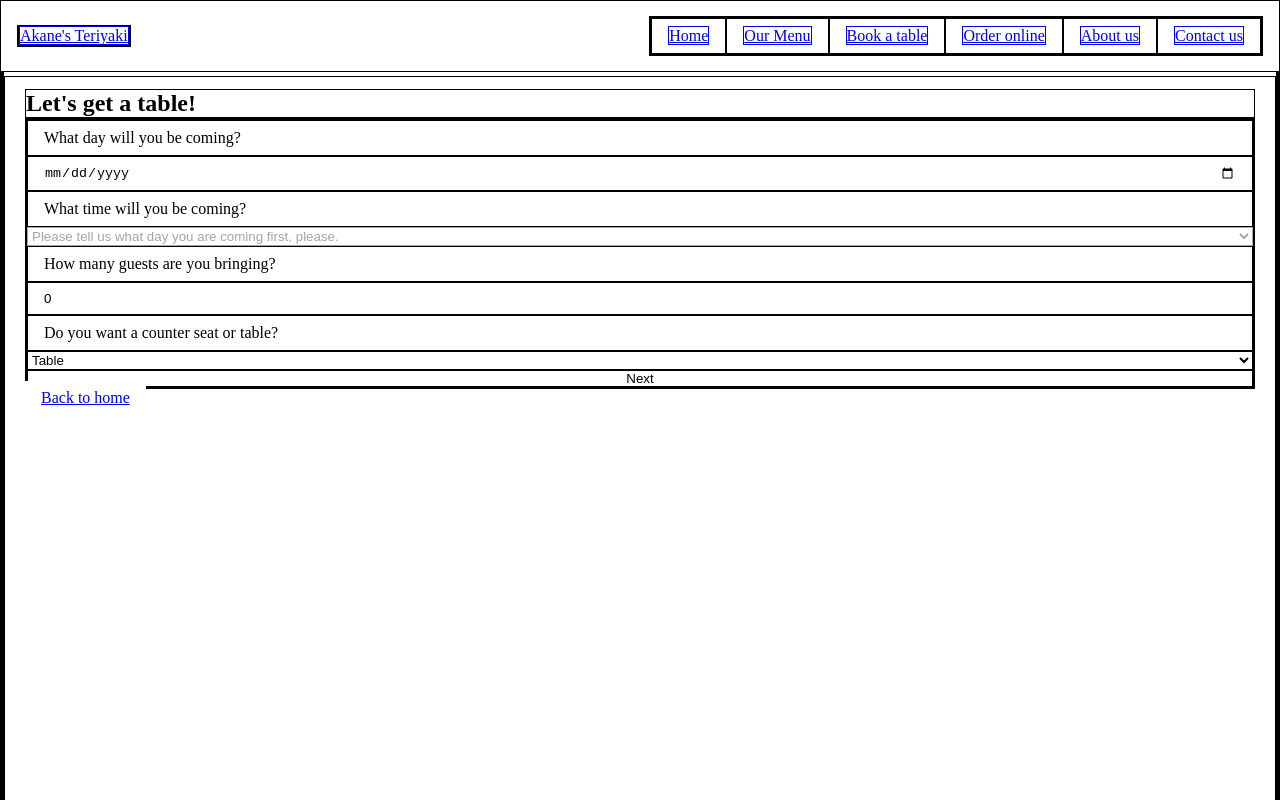
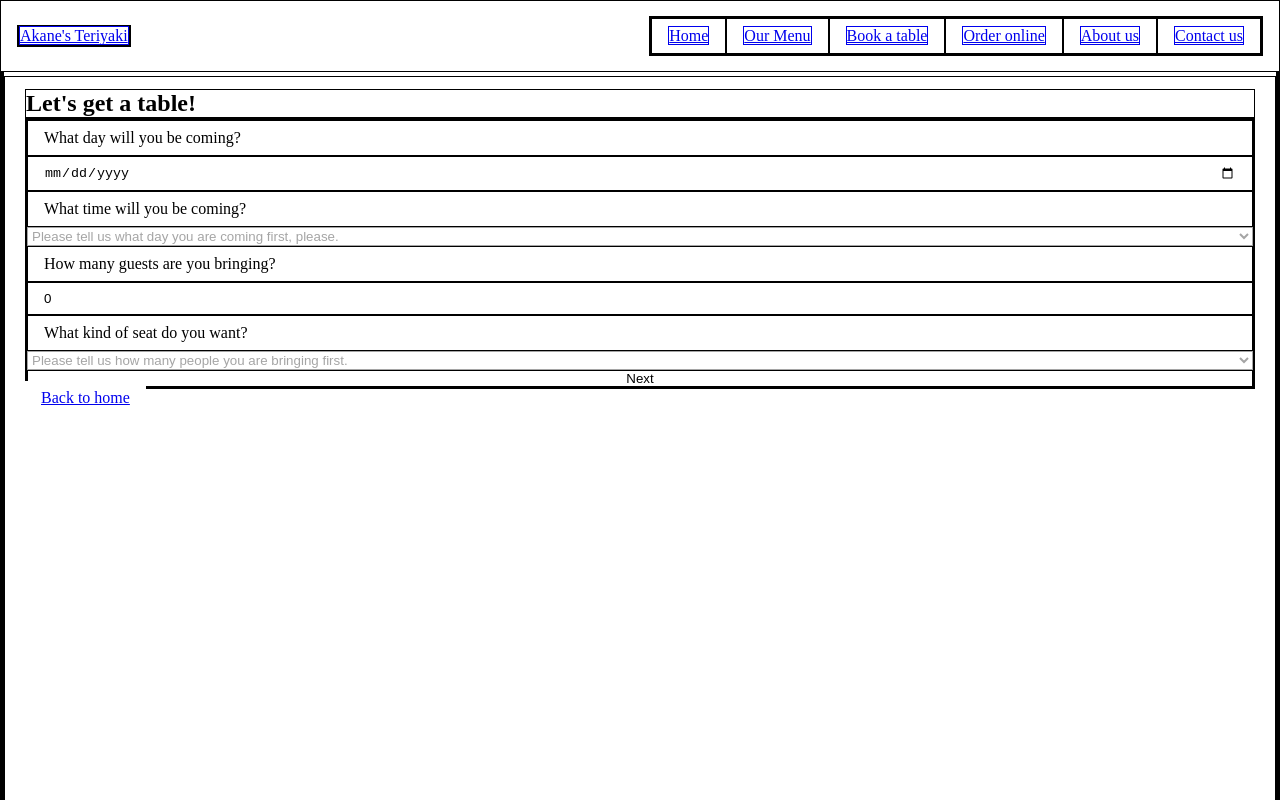
Before and after one commit to jarteaga127/akanes-teriyaki-react, a React (Vite) app: page /book-a-table in a window 1280 px wide. Shown: the top 800 px of the page. Built offline with nearby package versions, Linux system fonts and the light colour scheme.

Commit message:
Updated booking form

```diff
--- a/src/components/BookingForm.tsx
+++ b/src/components/BookingForm.tsx
@@ -1,5 +1,5 @@
 import { useState } from "react";
-import type { BookingDetails, TimeSlot } from "../types";
+import type { BookingDetails, SeatType, TimeSlot } from "../types";
 import "../styles/booking-form.css"
 
 const BookingForm = () => {
@@ -8,7 +8,7 @@ const [formData, setFormData] = useState<Partial<BookingDetails>>({
     guests: 0,
     date: '',
     time: '',
-    seatType: '',
+    seat: '',
 });
 
 const handleInputChange = (e: React.ChangeEvent<HTMLInputElement | HTMLSelectElement>) => {
@@ -26,8 +26,14 @@ const timeSlots: TimeSlot[] = [
     {time: '19:00', label: '19:00', isAvailable: true},
     {time: '20:00', label: '20:00', isAvailable: true},
     {time: '21:00', label: '21:00', isAvailable: true},
-    {time: '22:00', label: '22:00', isAvailable: true}
+    {time: '22:00', label: '22:00', isAvailable: false}
+];
 
+const seatTypes: SeatType[] = [
+    {seat: 'table', label: 'table', isAvailable: true},
+    {seat: 'counter', label: 'counter', isAvailable: true},
+    {seat: 'group table', label: 'group table', isAvailable: false},
+    {seat: 'window seat', label: 'window seat', isAvailable: false}
 ]
 
     return (
@@ -38,7 +44,7 @@ const timeSlots: TimeSlot[] = [
                     <input type="date" name="date" value={formData.date} onChange={handleInputChange} min={new Date().toISOString().split('T')[0]} />
                     <label htmlFor="time">What time will you be coming?</label>
                     <select name="time" id="time" value={formData.time} onChange={handleInputChange} required disabled={!formData.date}>
-                        <option value="">{formData.date ? "Select a time" : "Please tell us what day you are coming first, please."}</option>
+                        <option>{formData.date ? "Select a time" : "Please tell us what day you are coming first, please."}</option>
                         {timeSlots.map((slot) => (
                             <option key={slot.time} value={slot.time} disabled={!slot.isAvailable}>
                                 {slot.label}
@@ -47,18 +53,24 @@ const timeSlots: TimeSlot[] = [
                     </select>
                     <label htmlFor="guests">How many guests are you bringing?</label>
                     <input type="number" name="guests" value={formData.guests} onChange={handleInputChange} min={0} max={10} />
-                    <label htmlFor="seatType">Do you want a counter seat or table?</label>
-                    <select name="seatType" id="" >
-                        <option value="1">Table</option>
-                        <option value="2">Counter</option>
+                    <label htmlFor="seatType">What kind of seat do you want?</label>
+                    <select name="seatType" id="seatType" value={formData.seat} onChange={handleInputChange} required disabled={!formData.guests} >
+                        <option>{formData.guests ? "Pick a seat" : "Please tell us how many people you are bringing first."} </option>
+                        {seatTypes.map((type) => (
+                            <option key={type.seat} value={type.seat} disabled={!type.isAvailable}>{type.label}</option>
+                        ))}
                     </select>
                     <button type="button" onClick={() => setStep(2)}>Next</button>
                 </div>
             )}
             {step === 2 && (
                 <div className="form-control">
-                    <label htmlFor="name">Name</label>
+                    <label htmlFor="name">Write your name here:</label>
                     <input type="text" name="name" required onChange={handleInputChange} />
+                    <label htmlFor="phone-number">Phone Number:</label>
+                    <input type="text" name="phone-number" onChange={handleInputChange}/>
+                    <label htmlFor="email">Your email:</label>
+                    <input type="text" name="email" onChange={handleInputChange} />
                     <button type="button" onClick={() => setStep(1)}>Go back</button>
                     <button type="submit"> Confirm your reservation.</button>
                 </div>
```
Also changed, not shown: src/types/index.tsx (+7 -1 lines).
